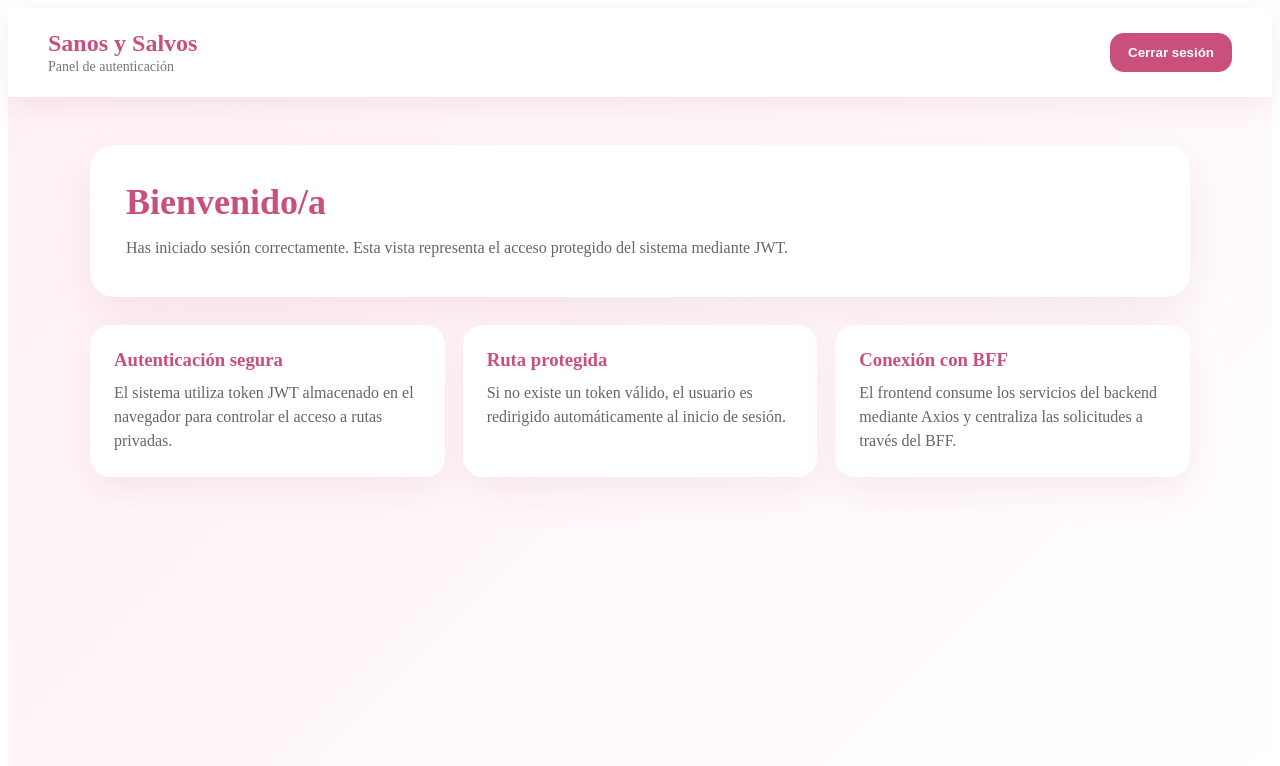
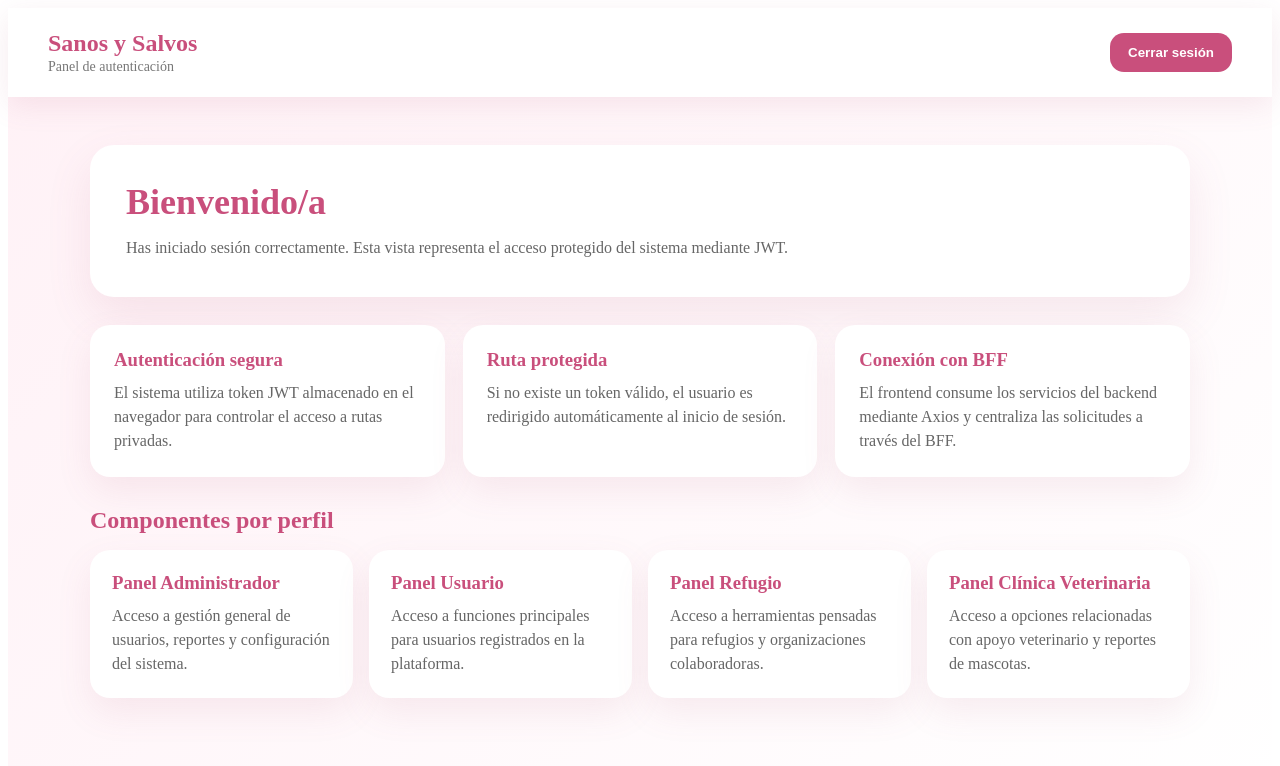
Before and after one commit to matyu111/sanos-y-salvos-frontend, a React (Vite) app: page /dashboard in a window 1280 px wide. Shown: the top 766 px of the page. Built offline with nearby package versions, Linux system fonts and the light colour scheme; sample sign-in values are in the browser's storage.

Commit message:
feat: agrega componentes visuales por rol

```diff
--- /dev/null
+++ b/src/components/roles/AdminPanel.jsx
@@ -0,0 +1,10 @@
+function AdminPanel() {
+  return (
+    <article className="role-card">
+      <h3>Panel Administrador</h3>
+      <p>Acceso a gestión general de usuarios, reportes y configuración del sistema.</p>
+    </article>
+  );
+}
+
+export default AdminPanel;
--- /dev/null
+++ b/src/components/roles/ClinicaPanel.jsx
@@ -0,0 +1,10 @@
+function ClinicaPanel() {
+  return (
+    <article className="role-card">
+      <h3>Panel Clínica Veterinaria</h3>
+      <p>Acceso a opciones relacionadas con apoyo veterinario y reportes de mascotas.</p>
+    </article>
+  );
+}
+
+export default ClinicaPanel;
--- /dev/null
+++ b/src/components/roles/RefugioPanel.jsx
@@ -0,0 +1,10 @@
+function RefugioPanel() {
+  return (
+    <article className="role-card">
+      <h3>Panel Refugio</h3>
+      <p>Acceso a herramientas pensadas para refugios y organizaciones colaboradoras.</p>
+    </article>
+  );
+}
+
+export default RefugioPanel;
--- /dev/null
+++ b/src/components/roles/UsuarioPanel.jsx
@@ -0,0 +1,10 @@
+function UsuarioPanel() {
+  return (
+    <article className="role-card">
+      <h3>Panel Usuario</h3>
+      <p>Acceso a funciones principales para usuarios registrados en la plataforma.</p>
+    </article>
+  );
+}
+
+export default UsuarioPanel;
--- a/src/pages/Dashboard.jsx
+++ b/src/pages/Dashboard.jsx
@@ -1,4 +1,9 @@
 import { useNavigate } from "react-router-dom";
+
+import AdminPanel from "../components/roles/AdminPanel";
+import ClinicaPanel from "../components/roles/ClinicaPanel";
+import RefugioPanel from "../components/roles/RefugioPanel";
+import UsuarioPanel from "../components/roles/UsuarioPanel";
 import "../styles/dashboard.css";
 
 function Dashboard() {
@@ -56,6 +61,17 @@ function Dashboard() {
             </p>
           </article>
         </div>
+
+        <section className="roles-section">
+          <h2>Componentes por perfil</h2>
+
+          <div className="roles-grid">
+            <AdminPanel />
+            <UsuarioPanel />
+            <RefugioPanel />
+            <ClinicaPanel />
+          </div>
+        </section>
       </section>
     </main>
   );
--- a/src/styles/dashboard.css
+++ b/src/styles/dashboard.css
@@ -108,3 +108,47 @@
     grid-template-columns: 1fr;
   }
 }
+.roles-section {
+  margin-top: 30px;
+}
+
+.roles-section h2 {
+  color: #c94f7c;
+  margin-bottom: 16px;
+}
+
+.roles-grid {
+  display: grid;
+  grid-template-columns: repeat(4, 1fr);
+  gap: 16px;
+}
+
+.role-card {
+  padding: 22px;
+  border-radius: 20px;
+  background: #ffffff;
+  box-shadow: 0 14px 35px rgba(180, 90, 120, 0.1);
+}
+
+.role-card h3 {
+  margin: 0 0 10px;
+  color: #c94f7c;
+}
+
+.role-card p {
+  margin: 0;
+  color: #666666;
+  line-height: 1.5;
+}
+
+@media (max-width: 900px) {
+  .roles-grid {
+    grid-template-columns: repeat(2, 1fr);
+  }
+}
+
+@media (max-width: 600px) {
+  .roles-grid {
+    grid-template-columns: 1fr;
+  }
+}
```
